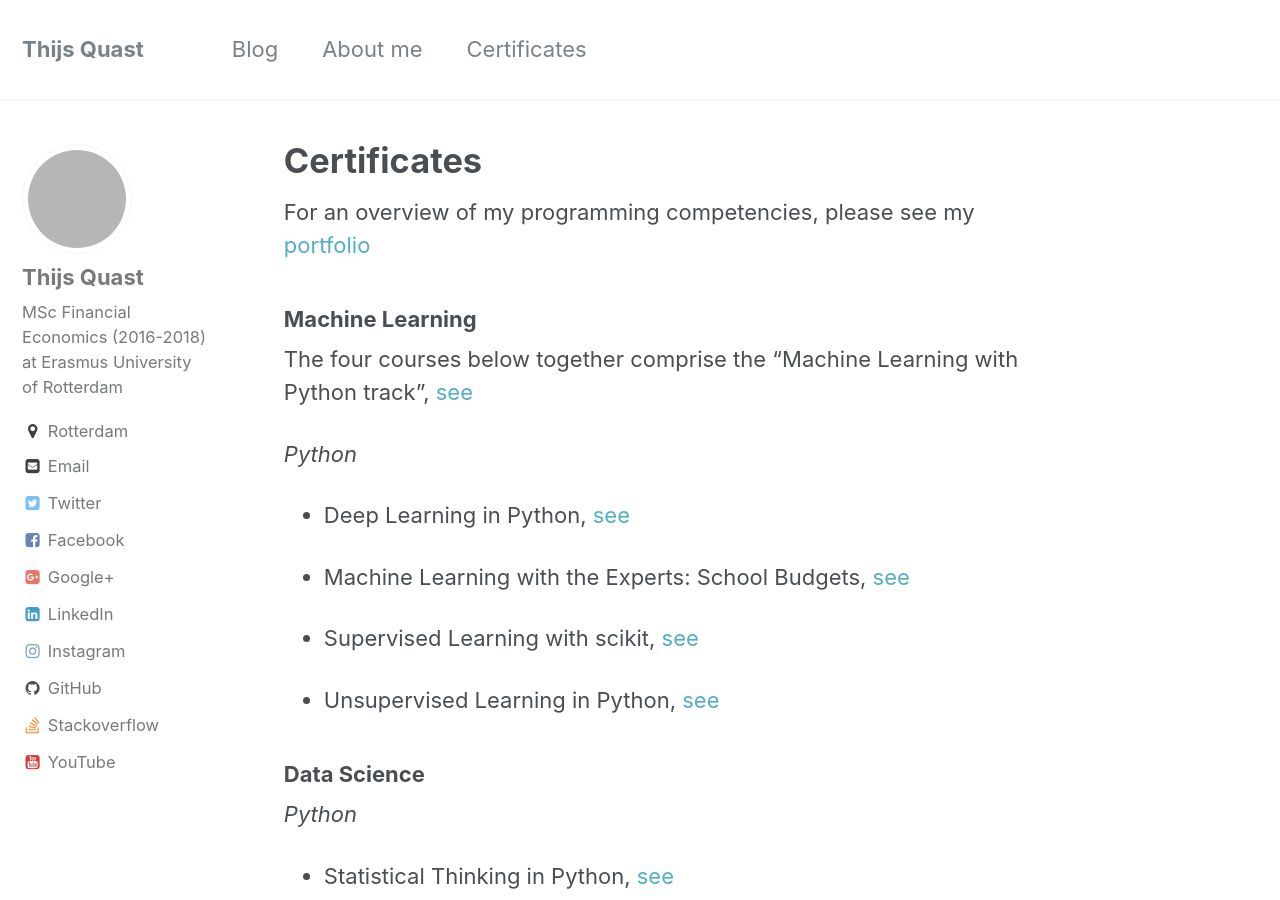
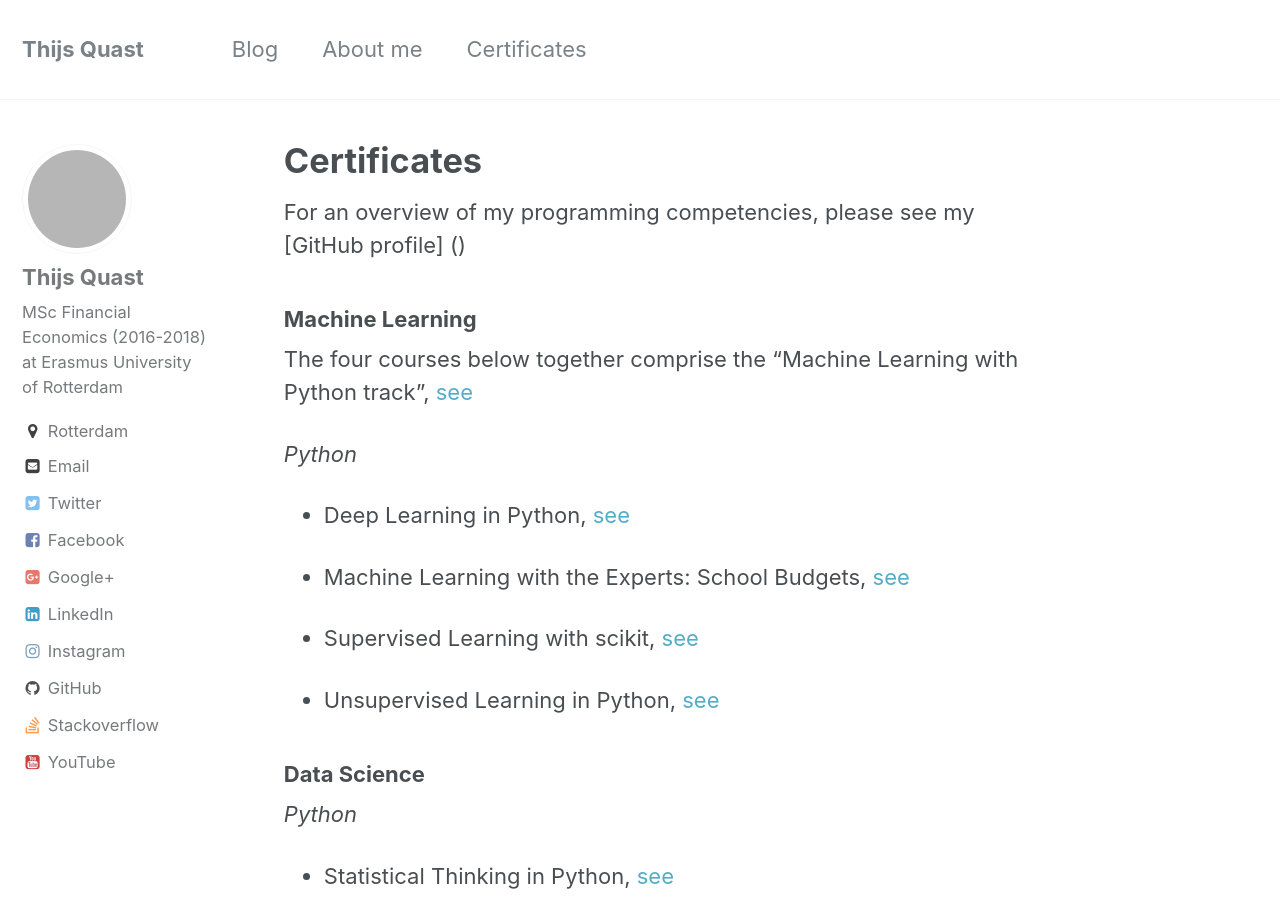
Before and after one commit to Thijsq/thijsq.github.io, a Jekyll site: the page built from _pages/certificates.md, in a window 1280 px wide and 900 px high. Built offline with Jekyll 4.4.1, drawn with Linux system fonts in a browser that asks for light colours; grey boxes are pictures that could not be loaded.

Commit message:
Update certificates.md

```diff
--- a/_pages/certificates.md
+++ b/_pages/certificates.md
@@ -4,7 +4,7 @@ title: Certificates
 permalink: /certificates/
 author_profile : true
 ---
-For an overview of my programming competencies, please see my [portfolio](https://github.com/Thijsq/Datacamp/raw/master/Programming%20Portfolio.pdf)
+For an overview of my programming competencies, please see my [GitHub profile] ()
 
 ### Machine Learning
 The four courses below together comprise the "Machine Learning with Python track", [see](https://github.com/Thijsq/Datacamp/raw/master/Machine%20Learning%20with%20Python%20Track.pdf)
```
